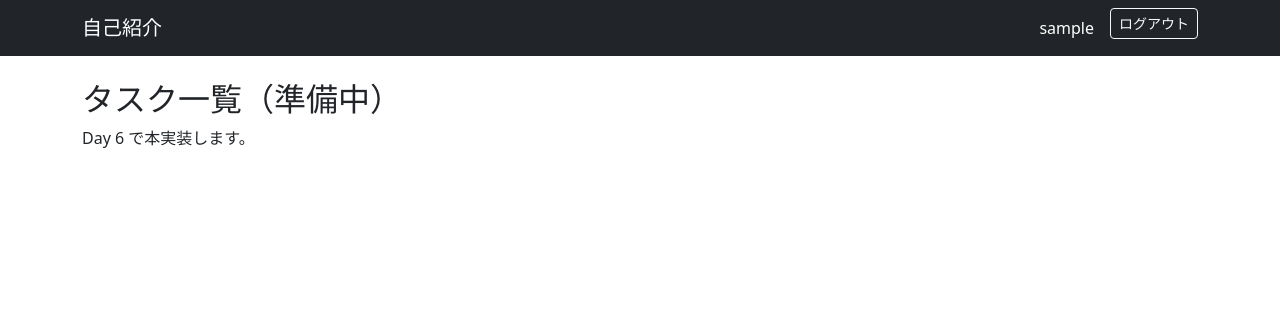
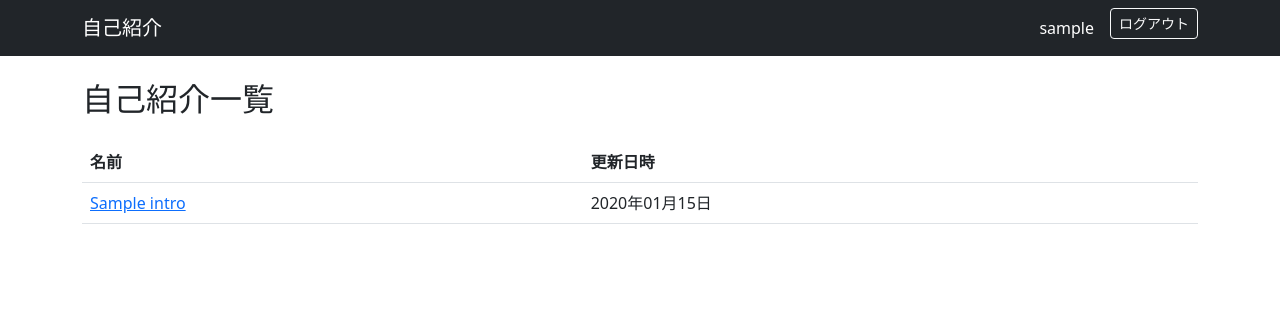
Before and after one commit to kazukenshuaim/self-intro, a Django app: page /intros/ in a window 1280 px wide. Shown: the top 316 px of the page. Run offline with Django 5.2, Linux system fonts and the light colour scheme; a user stored in the database is signed in; tables that the repository leaves empty hold one stand-in row (values such as "Sample post").

Commit message:
feat:一覧画面、詳細画面

```diff
--- a/intros/urls.py
+++ b/intros/urls.py
@@ -1,8 +1,9 @@
 from django.urls import path
-from .views import IntroListView
+from .views import IntroListView, IntroDetailView
 
 app_name = 'intros'
 
 urlpatterns = [
     path('', IntroListView.as_view(), name='intro_list'),
+    path('<int:pk>/', IntroDetailView.as_view(), name='intro_detail'),
 ]
--- a/intros/views.py
+++ b/intros/views.py
@@ -1,6 +1,21 @@
 from django.contrib.auth.mixins import LoginRequiredMixin
-from django.views.generic import TemplateView
+from django.views.generic import ListView, DetailView
+from .models import Intro
 
 
-class IntroListView(LoginRequiredMixin, TemplateView):
+class IntroListView(LoginRequiredMixin, ListView):
+    model = Intro
     template_name = 'intros/intro_list.html'
+    context_object_name = 'intros'
+
+    def get_queryset(self):
+        return Intro.objects.filter(created_by=self.request.user)
+
+
+class IntroDetailView(LoginRequiredMixin, DetailView):
+    model = Intro
+    template_name = 'intros/intro_detail.html'
+    context_object_name = 'intro'
+
+    def get_queryset(self):
+        return Intro.objects.filter(created_by=self.request.user)
--- a/templates/intros/intro_list.html
+++ b/templates/intros/intro_list.html
@@ -1,6 +1,31 @@
 {% extends 'base.html' %}
 
 {% block content %}
-<h2>タスク一覧（準備中）</h2>
-<p>Day 6 で本実装します。</p>
+<div class="d-flex justify-content-between align-items-center mb-3">
+    <h2>自己紹介一覧</h2>
+    {# + 新規自己紹介 ボタンは Day 7 で追加 #}
+</div>
+
+{% if intros %}
+<table class="table table-hover">
+    <thead>
+        <tr>
+            <th>名前</th>
+            <th>更新日時</th>
+        </tr>
+    </thead>
+    <tbody>
+        {% for intro in intros %}
+        <tr>
+            <td>
+                <a href="{% url 'intros:intro_detail' intro.pk %}">{{ intro.name }}</a>
+            </td>
+            <td>{{ intro.created_at|date:"Y年m月d日"|default:'-' }}</td>
+        </tr>
+        {% endfor %}
+    </tbody>
+</table>
+{% else %}
+<div class="alert alert-info">自己紹介がありません。新規自己紹介を作成してください。</div>
+{% endif %}
 {% endblock %}
```
Also changed, not shown: templates/intros/intro_detail.html (added, +26 -0 lines).
